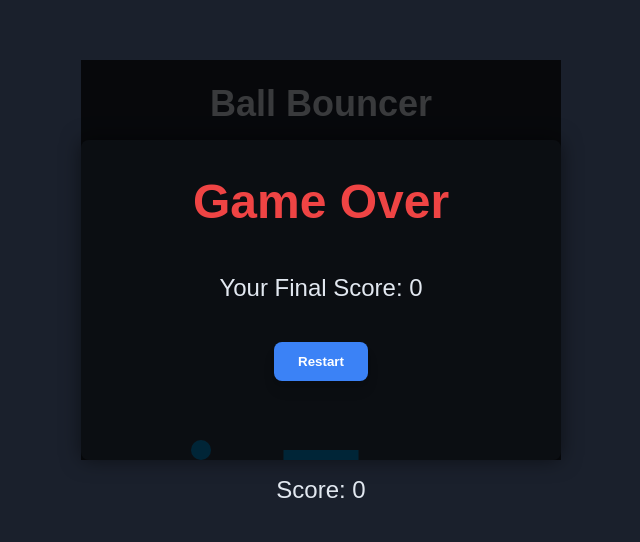
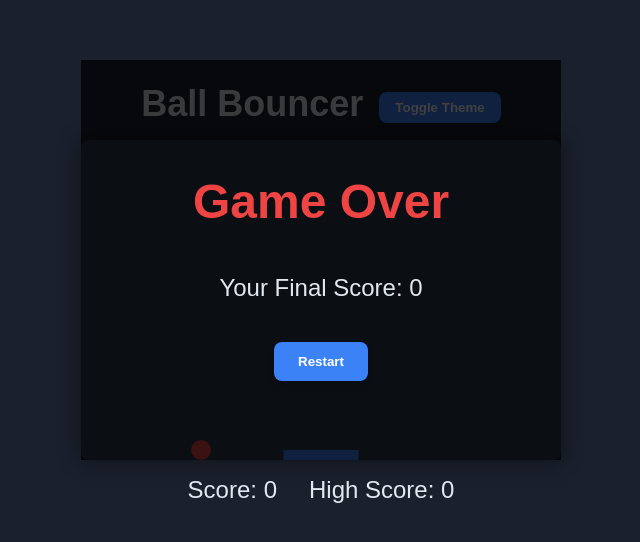
Before and after one commit to Chauhan-Corporation/mini-games, a plain HTML site: page ball-in-a-box.html in a window 1280 px wide. Shown: the part 118-660 px from the top of the page, without its empty margins (319-959 px from the left). Drawn offline with Linux system fonts and the light colour scheme.

Commit message:
Added new functionality.

```diff
--- a/ball-in-a-box.html
+++ b/ball-in-a-box.html
@@ -5,10 +5,33 @@
     <meta name="viewport" content="width=device-width, initial-scale=1.0">
     <title>Ball in Box Game</title>
     <style>
+        /* CSS Variables for theming */
+        :root {
+            --body-bg: #f9fafb; /* Light Mode Background */
+            --body-text: #111827; /* Light Mode Text */
+            --canvas-bg: #e5e7eb; /* Light Mode Canvas BG */
+            --game-over-bg: rgba(200, 200, 200, 0.75);
+            --button-bg: #3b82f6;
+            --button-hover-bg: #2563eb;
+            --button-text: #ffffff;
+            --ball-color: #ef4444; /* Red ball in light mode */
+            --paddle-color: #3b82f6;
+        }
+
+        body.dark-mode {
+            --body-bg: #1a202c; /* Dark Mode Background */
+            --body-text: #e2e8f0; /* Dark Mode Text */
+            --canvas-bg: #2d3748; /* Dark Mode Canvas BG */
+            --game-over-bg: rgba(0, 0, 0, 0.75);
+            --button-hover-bg: #1d4ed8;
+            --ball-color: #0095DD; /* Blue ball in dark mode */
+            --paddle-color: #0095DD;
+        }
+
         body {
             font-family: sans-serif;
-            background-color: #1a202c;
-            color: #e2e8f0;
+            background-color: var(--body-bg);
+            color: var(--body-text);
             display: flex;
             flex-direction: column;
             justify-content: center;
@@ -16,22 +39,35 @@
             height: 100vh;
             margin: 0;
             overflow: hidden;
+            transition: background-color 0.3s, color 0.3s;
         }
+
         canvas {
-            background-color: #2d3748;
+            background-color: var(--canvas-bg);
             display: block;
             border-radius: 0.5rem;
             box-shadow: 0 0 20px rgba(0, 0, 0, 0.5);
+            transition: background-color 0.3s;
         }
+
         .game-container {
             position: relative;
             text-align: center;
         }
+
+        .title-container {
+            display: flex;
+            justify-content: center;
+            align-items: center;
+            gap: 1rem;
+        }
+
         .game-title {
             font-size: 2.25rem; /* 36px */
             line-height: 2.5rem; /* 40px */
             margin-bottom: 1rem; /* 16px */
         }
+
         #gameOverScreen {
             position: absolute;
             top: 0;
@@ -41,54 +77,67 @@
             flex-direction: column;
             justify-content: center;
             align-items: center;
-            background-color: rgba(0, 0, 0, 0.75);
+            background-color: var(--game-over-bg);
         }
+
         .game-over-title {
             font-size: 3rem; /* 48px */
             line-height: 1;
             color: #ef4444; /* red-500 */
         }
+
         .final-score-text {
             font-size: 1.5rem; /* 24px */
             margin-top: 0.5rem;
-            color: #e2e8f0;
+            color: var(--body-text);
         }
+
+        .theme-toggle-button,
         #restartButton {
             margin-top: 1rem; /* 16px */
-            padding-left: 1.5rem; /* 24px */
-            padding-right: 1.5rem; /* 24px */
-            padding-top: 0.75rem; /* 12px */
-            padding-bottom: 0.75rem; /* 12px */
-            background-color: #3b82f6; /* blue-500 */
-            color: #ffffff;
+            padding: 0.5rem 1rem;
+            background-color: var(--button-bg);
+            color: var(--button-text);
             font-weight: 700;
             border-radius: 0.5rem; /* 8px */
-            box-shadow: 0 10px 15px -3px rgba(0, 0, 0, 0.1), 0 4px 6px -2px rgba(0, 0, 0, 0.05);
+            box-shadow: 0 4px 6px -1px rgba(0, 0, 0, 0.1), 0 2px 4px -1px rgba(0, 0, 0, 0.06);
             transition: all 0.2s ease-in-out;
-            transform: scale(1);
             border: none;
             cursor: pointer;
         }
-        #restartButton:hover {
-            background-color: #1d4ed8; /* blue-700 */
-            transform: scale(1.05);
+
+        #restartButton {
+            padding: 0.75rem 1.5rem;
         }
+
+            .theme-toggle-button:hover,
+            #restartButton:hover {
+                background-color: var(--button-hover-bg);
+                transform: scale(1.05);
+            }
+
         #scoreContainer {
             margin-top: 1rem; /* 16px */
             font-size: 1.5rem; /* 24px */
+            display: flex;
+            gap: 2rem;
         }
-        /* Utility classes previously from Tailwind */
+        /* Utility classes */
         .hidden {
             display: none;
         }
+
         .flex {
             display: flex;
         }
     </style>
 </head>
-<body>
+<body class="dark-mode">
     <div class="game-container">
-        <h1 class="game-title">Ball Bouncer</h1>
+        <div class="title-container">
+            <h1 class="game-title">Ball Bouncer</h1>
+            <button id="themeToggle" class="theme-toggle-button">Toggle Theme</button>
+        </div>
         <canvas id="gameCanvas" width="480" height="320"></canvas>
         <div id="gameOverScreen" class="hidden">
             <h2 class="game-over-title">Game Over</h2>
@@ -96,7 +145,10 @@
             <button id="restartButton">Restart</button>
         </div>
     </div>
-    <div id="scoreContainer">Score: <span id="scoreValue">0</span></div>
+    <div id="scoreContainer">
+        <span>Score: <span id="scoreValue">0</span></span>
+        <span>High Score: <span id="highScoreValue">0</span></span>
+    </div>
 
     <script>
         const canvas = document.getElementById('gameCanvas');
@@ -105,24 +157,29 @@
         const restartButton = document.getElementById('restartButton');
         const finalScoreElement = document.getElementById('finalScore');
         const scoreValueElement = document.getElementById('scoreValue');
+        const highScoreValueElement = document.getElementById('highScoreValue');
+        const themeToggleButton = document.getElementById('themeToggle');
 
-        // --- Game Variables ---
+        // --- Game & Theme Variables ---
         let balls = [];
         const ballRadius = 10;
-
         let paddleHeight = 10;
         let paddleWidth = 75;
         let paddleX;
-
         let rightPressed = false;
         let leftPressed = false;
-
         let gameIsOver = false;
         let score = 0;
+        let highScore = 0;
 
-        // --- Ball Creation ---
-        function createBall(x, y, dx, dy) {
-            return { x, y, dx, dy, radius: ballRadius };
+        // Colors for canvas elements, will be updated from CSS variables
+        let ballColor, paddleColor;
+
+        // --- Color Updater ---
+        function updateCanvasColors() {
+            const computedStyles = getComputedStyle(document.documentElement);
+            ballColor = computedStyles.getPropertyValue('--ball-color').trim();
+            paddleColor = computedStyles.getPropertyValue('--paddle-color').trim();
         }
 
         // --- Initial Setup ---
@@ -131,14 +188,30 @@
             paddleX = (canvas.width - paddleWidth) / 2;
             score = 0;
             scoreValueElement.textContent = score;
+
+            // Load high score from local storage
+            highScore = localStorage.getItem('ballBouncerHighScore') || 0;
+            highScoreValueElement.textContent = highScore;
+
             gameIsOver = false;
             gameOverScreen.classList.add('hidden');
             gameOverScreen.classList.remove('flex');
+            updateCanvasColors();
+        }
+
+        // --- Ball Creation ---
+        function createBall(x, y, dx, dy) {
+            return { x, y, dx, dy, radius: ballRadius };
         }
 
         resetGame(); // Initialize the game state
 
         // --- Event Listeners ---
+        themeToggleButton.addEventListener('click', () => {
+            document.body.classList.toggle('dark-mode');
+            updateCanvasColors(); // Re-read CSS variables and update canvas colors
+        });
+
         document.addEventListener("keydown", keyDownHandler, false);
         document.addEventListener("keyup", keyUpHandler, false);
         document.addEventListener("mousemove", mouseMoveHandler, false);
@@ -148,19 +221,13 @@
         });
 
         function keyDownHandler(e) {
-            if (e.key == "Right" || e.key == "ArrowRight") {
-                rightPressed = true;
-            } else if (e.key == "Left" || e.key == "ArrowLeft") {
-                leftPressed = true;
-            }
+            if (e.key == "Right" || e.key == "ArrowRight") rightPressed = true;
+            else if (e.key == "Left" || e.key == "ArrowLeft") leftPressed = true;
         }
 
         function keyUpHandler(e) {
-            if (e.key == "Right" || e.key == "ArrowRight") {
-                rightPressed = false;
-            } else if (e.key == "Left" || e.key == "ArrowLeft") {
-                leftPressed = false;
-            }
+            if (e.key == "Right" || e.key == "ArrowRight") rightPressed = false;
+            else if (e.key == "Left" || e.key == "ArrowLeft") leftPressed = false;
         }
 
         function mouseMoveHandler(e) {
@@ -178,7 +245,7 @@
             balls.forEach(ball => {
                 ctx.beginPath();
                 ctx.arc(ball.x, ball.y, ball.radius, 0, Math.PI * 2);
-                ctx.fillStyle = "#0095DD";
+                ctx.fillStyle = ballColor; // Use theme color
                 ctx.fill();
                 ctx.closePath();
             });
@@ -187,75 +254,65 @@
         function drawPaddle() {
             ctx.beginPath();
             ctx.rect(paddleX, canvas.height - paddleHeight, paddleWidth, paddleHeight);
-            ctx.fillStyle = "#0095DD";
+            ctx.fillStyle = paddleColor; // Use theme color
             ctx.fill();
             ctx.closePath();
         }
 
         // --- Game Logic ---
         function draw() {
-            if (gameIsOver) {
-                return;
-            }
+            if (gameIsOver) return;
 
             ctx.clearRect(0, 0, canvas.width, canvas.height);
             drawBalls();
             drawPaddle();
 
-            // --- Ball Logic and Collision ---
             for (let i = balls.length - 1; i >= 0; i--) {
                 let ball = balls[i];
 
-                // Wall collision (left/right)
-                if (ball.x + ball.dx > canvas.width - ball.radius || ball.x + ball.dx < ball.radius) {
-                    ball.dx = -ball.dx;
-                }
-
-                // Wall collision (top)
-                if (ball.y + ball.dy < ball.radius) {
-                    ball.dy = -ball.dy;
-                }
-                // Collision with bottom
+                if (ball.x + ball.dx > canvas.width - ball.radius || ball.x + ball.dx < ball.radius) ball.dx = -ball.dx;
+                if (ball.y + ball.dy < ball.radius) ball.dy = -ball.dy;
                 else if (ball.y + ball.dy > canvas.height - ball.radius) {
-                    // Check if it hits the paddle
                     if (ball.x > paddleX && ball.x < paddleX + paddleWidth) {
                         ball.dy = -ball.dy;
                         score++;
                         scoreValueElement.textContent = score;
 
-                        // Add a new ball every 10 points
-                        if (score % 10 === 0) {
-                            const newBallDx = (Math.random() - 0.5) * 4; // Random horizontal speed
+                        // Check if a new ball should be added (and avoid adding multiple for the same score)
+                        if (score > 0 && score % 10 === 0 && balls.length === (score / 10)) {
+                            const newBallDx = (Math.random() - 0.5) * 4;
                             balls.push(createBall(canvas.width / 2, canvas.height / 2, newBallDx, -2));
                         }
 
                         let deltaX = ball.x - (paddleX + paddleWidth / 2);
                         ball.dx = deltaX * 0.15;
                     } else {
-                        // Ball missed the paddle, remove it from the game
                         balls.splice(i, 1);
                     }
                 }
 
-                // Update ball position
                 ball.x += ball.dx;
                 ball.y += ball.dy;
             }
 
-            // --- Game Over Condition ---
+            // --- Game Over Check ---
             if (balls.length === 0) {
                 gameIsOver = true;
-                finalScoreElement.textContent = `Your Final Score: ${score}`;
+                let gameOverText = `Your Final Score: ${score}`;
+                // Check for new high score
+                if (score > highScore) {
+                    highScore = score;
+                    localStorage.setItem('ballBouncerHighScore', highScore);
+                    highScoreValueElement.textContent = highScore;
+                    gameOverText = `New High Score: ${score}!`;
+                }
+                finalScoreElement.textContent = gameOverText;
                 gameOverScreen.classList.remove('hidden');
                 gameOverScreen.classList.add('flex');
             }
 
-            // --- Paddle Movement ---
-            if (rightPressed && paddleX < canvas.width - paddleWidth) {
-                paddleX += 7;
-            } else if (leftPressed && paddleX > 0) {
-                paddleX -= 7;
-            }
+            if (rightPressed && paddleX < canvas.width - paddleWidth) paddleX += 7;
+            else if (leftPressed && paddleX > 0) paddleX -= 7;
 
             requestAnimationFrame(draw);
         }
```
